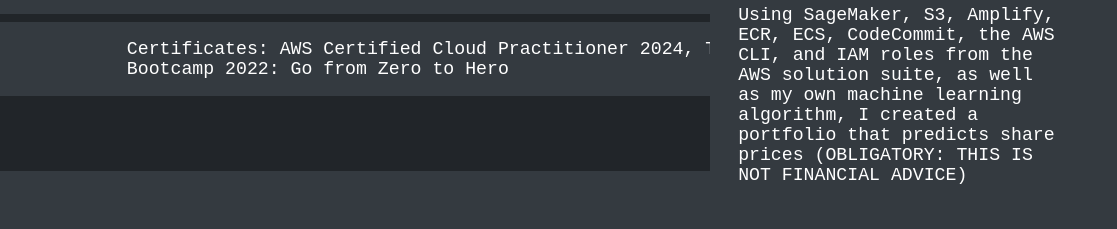
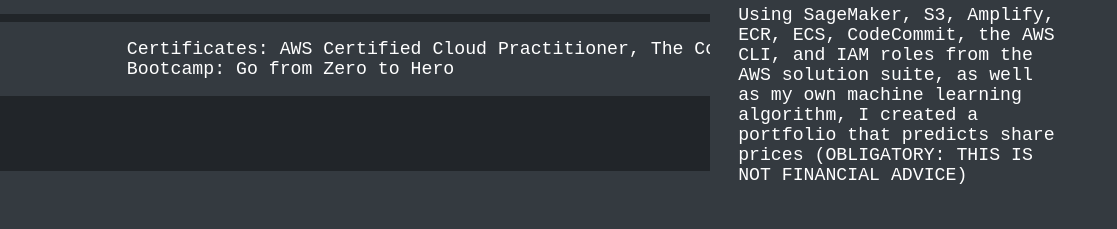
Before and after one commit to matthewthomasbeck/Personal_Website_Frontend, a plain HTML site: page index.html in a window 1280 px wide. Shown: the part 1369-1598 px from the top of the page, 163-1280 px from the left. Drawn offline with Linux system fonts and the light colour scheme; a web font is replaced by a local one.

Commit message:
Changed up certificates text

```diff
--- a/index.html
+++ b/index.html
@@ -249,8 +249,7 @@
             <div class="skills">
                 <img class="skillsIcon" src="https://s3.us-east-2.amazonaws.com/cdn.matthewthomasbeck.com/assets/icons/certifications.png" alt="">
                 <p class="skillsBody">
-                    Certificates: AWS Certified Cloud Practitioner 2024, The Complete SQL Bootcamp 2022: Go from Zero to
-                    Hero
+                    Certificates: AWS Certified Cloud Practitioner, The Complete SQL Bootcamp: Go from Zero to Hero
                 </p>
             </div>
         </div>
```
